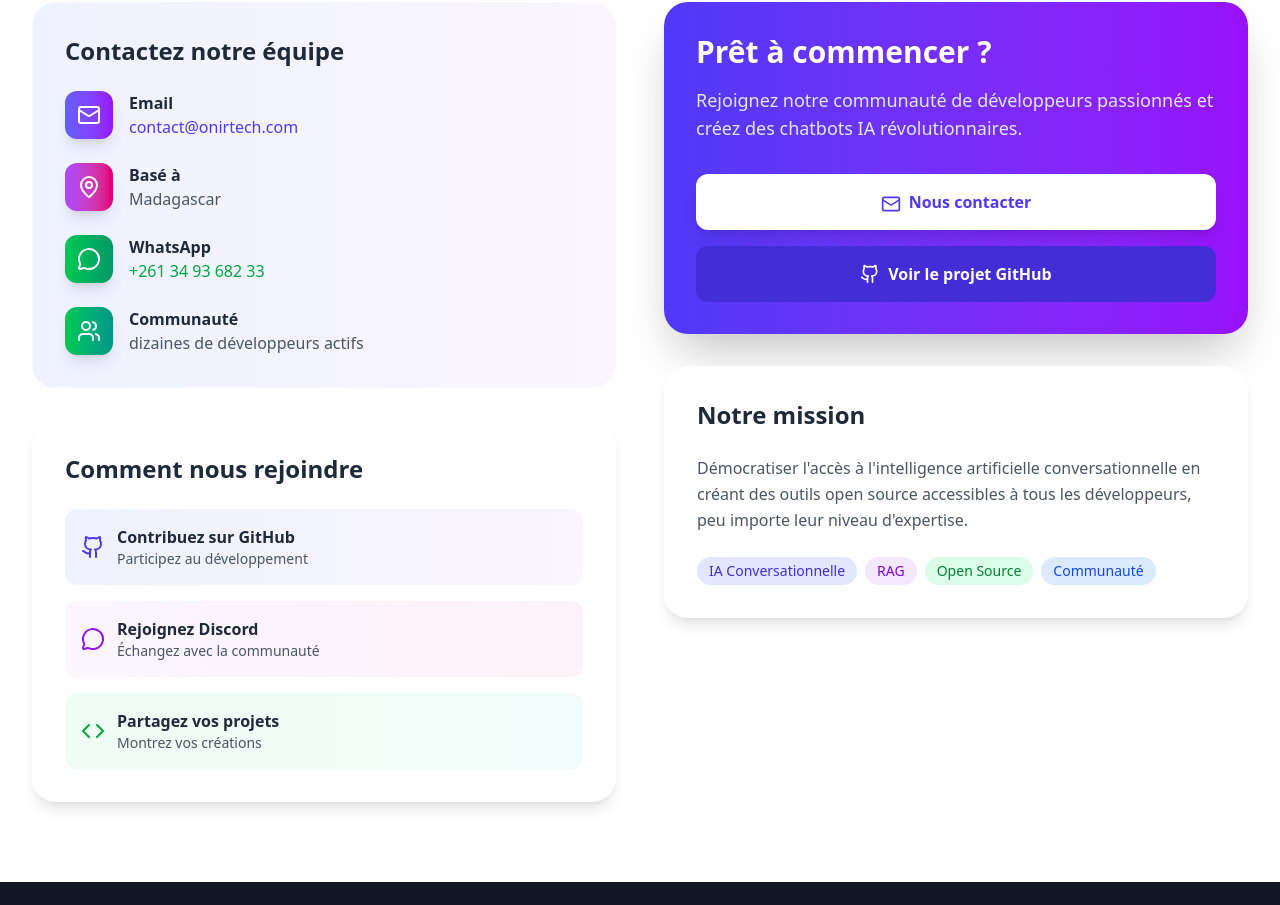
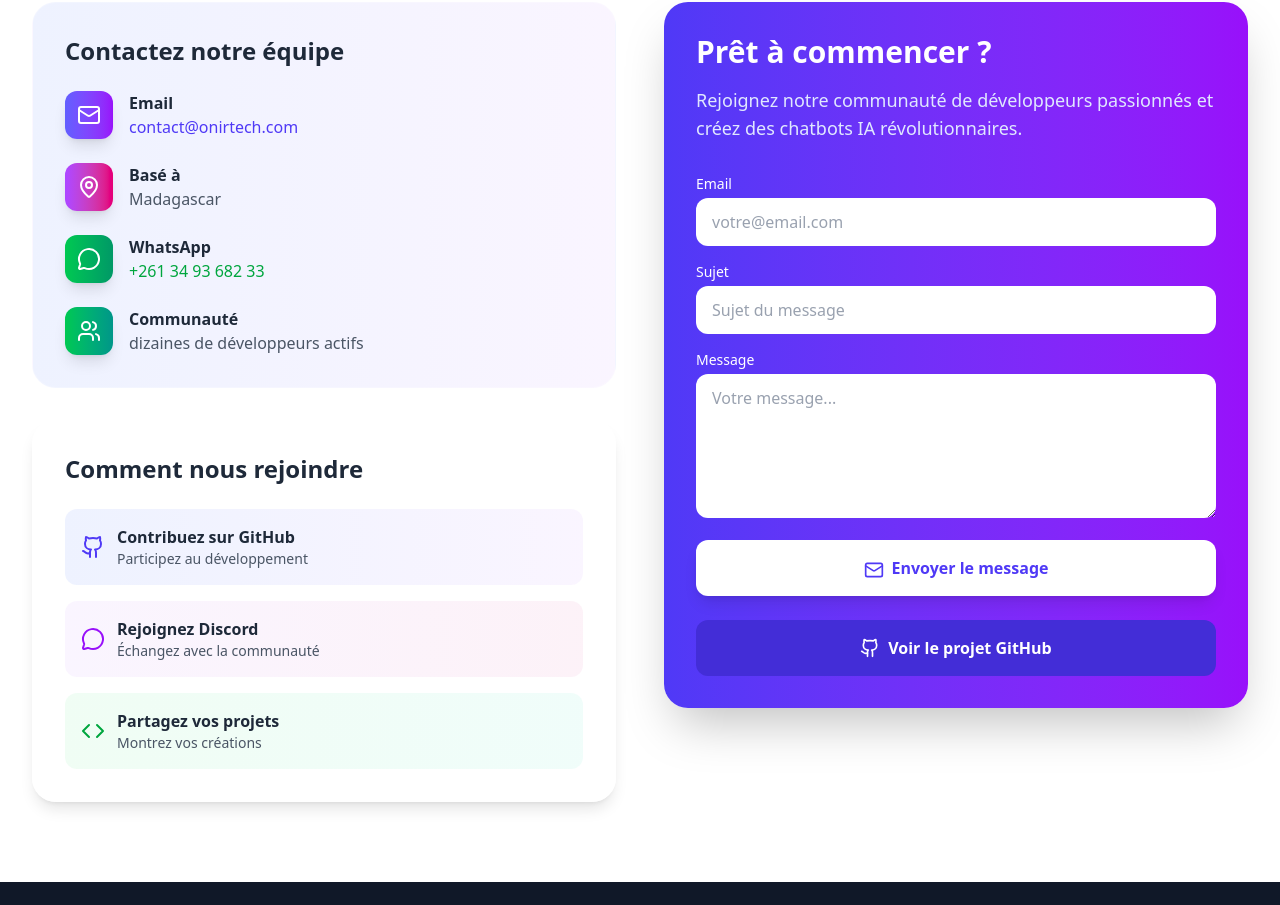
Before and after one commit to RINOHeinrich1/madaChatFrontend, a React (Vite) app: page / in a window 1280 px wide. Shown: the part 2982-3887 px from the top of the page. Built offline with nearby package versions, Linux system fonts and the light colour scheme.

Commit message:
adding contact form

```diff
--- a/src/components/landingPages/Contact.tsx
+++ b/src/components/landingPages/Contact.tsx
@@ -1,7 +1,42 @@
-import React from "react";
+import React, { useState } from "react";
 import { Mail, Users, Code, MessageCircle, Github, MapPin } from "lucide-react";
 
 export default function Contact() {
+  const [email, setEmail] = useState("");
+  const [subject, setSubject] = useState("");
+  const [message, setMessage] = useState("");
+  const [status, setStatus] = useState(""); // "", "loading", "success", "error"
+
+  const handleSubmit = async (e) => {
+    e.preventDefault();
+    setStatus("loading");
+
+    try {
+      const res = await fetch("https://www.onirtech.com/email/", {
+        method: "POST",
+        headers: {
+          "Content-Type": "application/json",
+        },
+        body: JSON.stringify({
+          mail: email,
+          subject: subject,
+          message: message,
+        }),
+      });
+
+      if (res.ok) {
+        setStatus("success");
+        setEmail("");
+        setSubject("");
+        setMessage("");
+      } else {
+        setStatus("error");
+      }
+    } catch (err) {
+      setStatus("error");
+    }
+  };
+
   return (
     <section id="contact" className="py-20 bg-white dark:bg-gray-800">
       <div className="max-w-7xl mx-auto px-4 sm:px-6 lg:px-8">
@@ -153,11 +188,71 @@ export default function Contact() {
                 des chatbots IA révolutionnaires.
               </p>
 
-              <div className="space-y-4">
-                <button className="w-full bg-white text-indigo-600 px-8 py-4 rounded-xl font-semibold hover:bg-indigo-50 transition-colors duration-300 shadow-lg">
-                  <Mail className="w-5 h-5 inline mr-2" />
-                  Nous contacter
+              <form onSubmit={handleSubmit} className="space-y-4">
+                <div>
+                  <label className="block text-sm font-medium text-white mb-1">
+                    Email
+                  </label>
+                  <input
+                    type="email"
+                    value={email}
+                    onChange={(e) => setEmail(e.target.value)}
+                    required
+                    className="w-full px-4 py-3 rounded-xl text-gray-800 bg-white placeholder-gray-400 focus:outline-none focus:ring-2 focus:ring-indigo-500"
+                    placeholder="votre@email.com"
+                  />
+                </div>
+
+                <div>
+                  <label className="block text-sm font-medium text-white mb-1">
+                    Sujet
+                  </label>
+                  <input
+                    type="text"
+                    value={subject}
+                    onChange={(e) => setSubject(e.target.value)}
+                    required
+                    className="w-full px-4 py-3 rounded-xl text-gray-800 bg-white placeholder-gray-400 focus:outline-none focus:ring-2 focus:ring-indigo-500"
+                    placeholder="Sujet du message"
+                  />
+                </div>
+
+                <div>
+                  <label className="block text-sm font-medium text-white mb-1">
+                    Message
+                  </label>
+                  <textarea
+                    rows="5"
+                    value={message}
+                    onChange={(e) => setMessage(e.target.value)}
+                    required
+                    className="w-full px-4 py-3 rounded-xl text-gray-800 bg-white placeholder-gray-400 focus:outline-none focus:ring-2 focus:ring-indigo-500"
+                    placeholder="Votre message..."
+                  ></textarea>
+                </div>
+
+                <button
+                  type="submit"
+                  className="w-full bg-white text-indigo-600 px-8 py-4 rounded-xl font-semibold hover:bg-indigo-50 transition-colors duration-300 shadow-lg"
+                  disabled={status === "loading"}
+                >
+                  {status === "loading" ? "Envoi en cours..." : (
+                    <>
+                      <Mail className="w-5 h-5 inline mr-2" />
+                      Envoyer le message
+                    </>
+                  )}
                 </button>
+
+                {status === "success" && (
+                  <p className="text-green-200 mt-2">Message envoyé avec succès !</p>
+                )}
+                {status === "error" && (
+                  <p className="text-red-200 mt-2">Erreur lors de l’envoi du message.</p>
+                )}
+              </form>
+
+              <div className="mt-6">
                 <a
                   href="https://github.com/RINOHeinrich1/madaChatFrontend"
                   target="_blank"
@@ -169,33 +264,6 @@ export default function Contact() {
                 </a>
               </div>
             </div>
-
-            {/* Team Info */}
-            <div className="bg-white/80 dark:bg-gray-800/80 backdrop-blur-xl rounded-3xl p-8 border border-white/20 dark:border-gray-700/50 shadow-lg">
-              <h3 className="text-2xl font-bold text-gray-800 dark:text-gray-200 mb-6">
-                Notre mission
-              </h3>
-              <p className="text-gray-600 dark:text-gray-400 leading-relaxed mb-6">
-                Démocratiser l'accès à l'intelligence artificielle
-                conversationnelle en créant des outils open source accessibles à
-                tous les développeurs, peu importe leur niveau d'expertise.
-              </p>
-
-              <div className="flex flex-wrap gap-2">
-                <span className="px-3 py-1 bg-indigo-100 dark:bg-indigo-900 text-indigo-700 dark:text-indigo-300 rounded-full text-sm font-medium">
-                  IA Conversationnelle
-                </span>
-                <span className="px-3 py-1 bg-purple-100 dark:bg-purple-900 text-purple-700 dark:text-purple-300 rounded-full text-sm font-medium">
-                  RAG
-                </span>
-                <span className="px-3 py-1 bg-green-100 dark:bg-green-900 text-green-700 dark:text-green-300 rounded-full text-sm font-medium">
-                  Open Source
-                </span>
-                <span className="px-3 py-1 bg-blue-100 dark:bg-blue-900 text-blue-700 dark:text-blue-300 rounded-full text-sm font-medium">
-                  Communauté
-                </span>
-              </div>
-            </div>
           </div>
         </div>
       </div>
```
